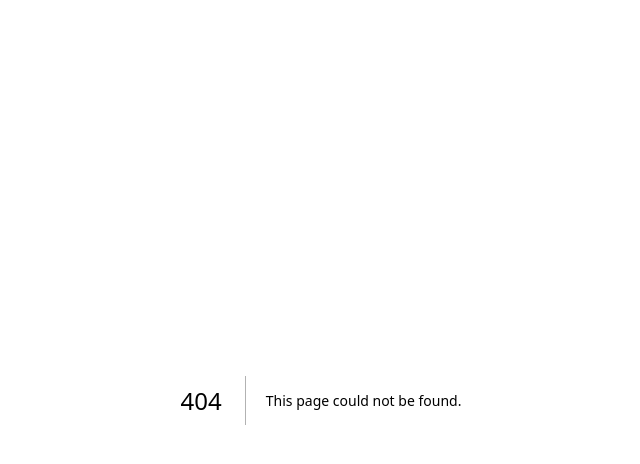
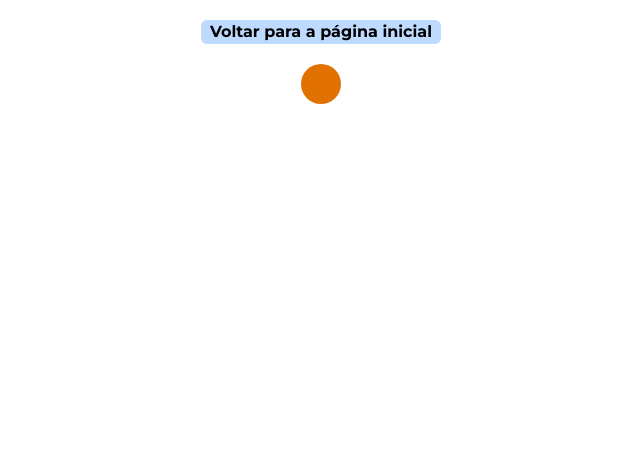
Before and after one commit to Pedro-Alonso/lftc, a Next.js app: page /automaton in a window 1280 px wide. Before the commit this address had no page. Shown: the top 464 px of the page, without its empty margins (319-959 px from the left). Built offline with nearby package versions, Linux system fonts and the light colour scheme.

Commit message:
feat: added base finite automaton page

```diff
--- /dev/null
+++ b/src/app/(pages)/automaton/automaton.hook.tsx
@@ -0,0 +1,5 @@
+import { IAutomaton } from "./automaton.types";
+
+export const useAutomaton = (): IAutomaton => {
+  return { a: "example" };
+};
--- /dev/null
+++ b/src/app/(pages)/automaton/automaton.layout.tsx
@@ -0,0 +1,20 @@
+"use client";
+
+import { Draggable } from "@/components/draggable";
+import { Link } from "@/components/link";
+import { Screen } from "@/components/screen";
+
+export const AutomatonLayout = () => {
+  return (
+    <Screen>
+      <Link
+        href="/"
+        text="Voltar para a página inicial"
+        className="!w-60 mb-5"
+      />
+      <Draggable>
+        <div className="bg-amber-600 rounded-full w-10 h-10 cursor-pointer handle" />
+      </Draggable>
+    </Screen>
+  );
+};
--- /dev/null
+++ b/src/app/(pages)/automaton/automaton.types.tsx
@@ -0,0 +1,3 @@
+export interface IAutomaton {
+  a: string;
+}
--- /dev/null
+++ b/src/app/(pages)/automaton/page.tsx
@@ -0,0 +1,9 @@
+"use client";
+
+import { AutomatonLayout } from "./automaton.layout";
+
+const AutomatonPage = () => {
+  return <AutomatonLayout />;
+};
+
+export default AutomatonPage;
--- a/src/app/page.tsx
+++ b/src/app/page.tsx
@@ -12,6 +12,7 @@ export default function Home() {
       <div className="flex flex-col mt-4 gap-2 p-3 w-fill items-center justify-center border rounded-lg border-gray-300">
         <Link href="/regex" text="Simulador de Regex" />
         <Link href="/grammar" text="Simulador de Gramática" />
+        <Link href="/automaton" text="Simulador de Autômatos finitos" />
       </div>
     </Screen>
   );
--- a/src/components/button.tsx
+++ b/src/components/button.tsx
@@ -15,7 +15,7 @@ export const Button = ({
     <div
       className={`bg-blue-200 w-40 text-center rounded-md font-bold hover:bg-blue-400 cursor-pointer ${className}`}
     >
-      <button onClick={onClick}>
+      <button onClick={onClick} className="cursor-pointer">
         {text}
         {children}
       </button>
```
